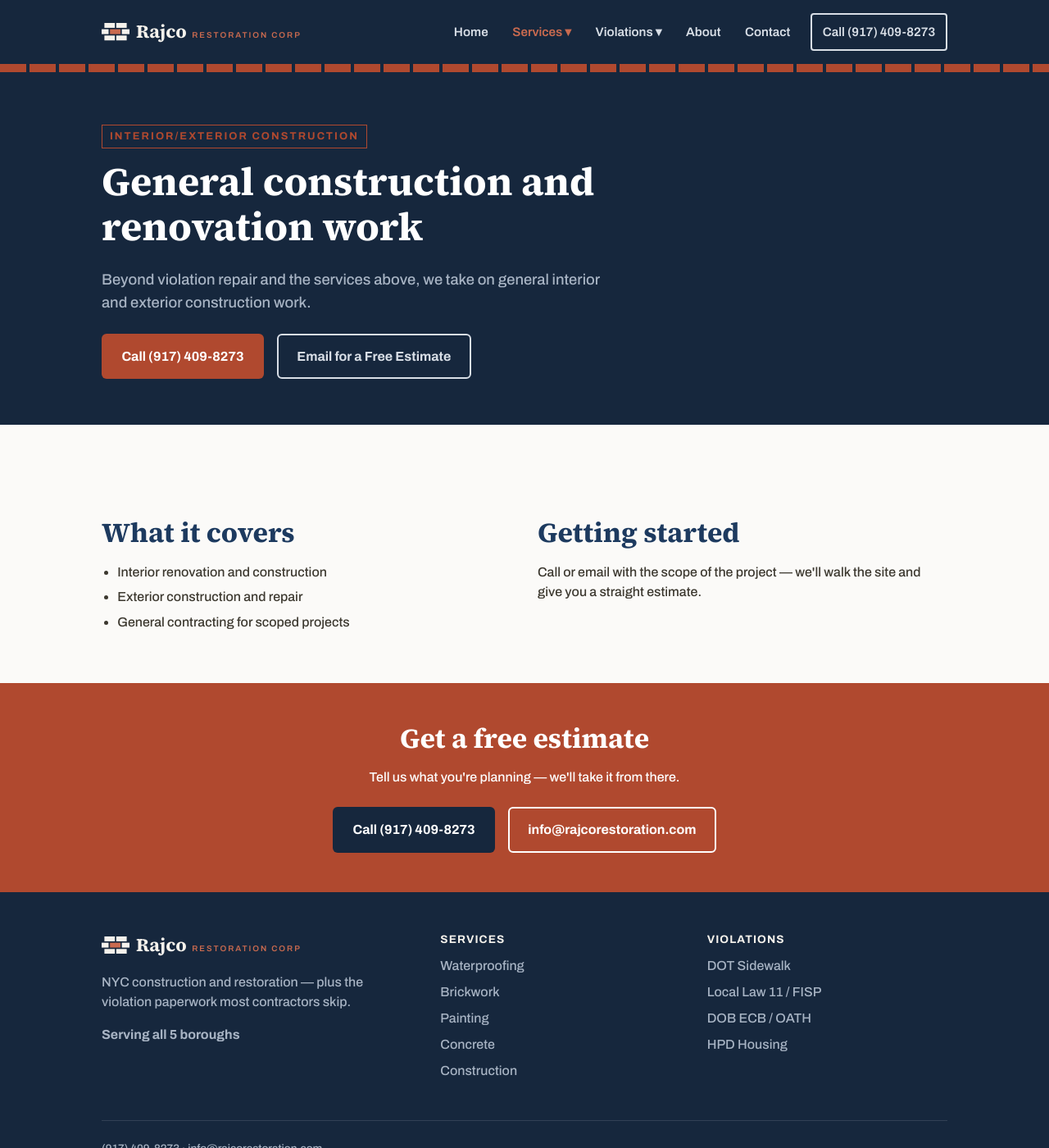
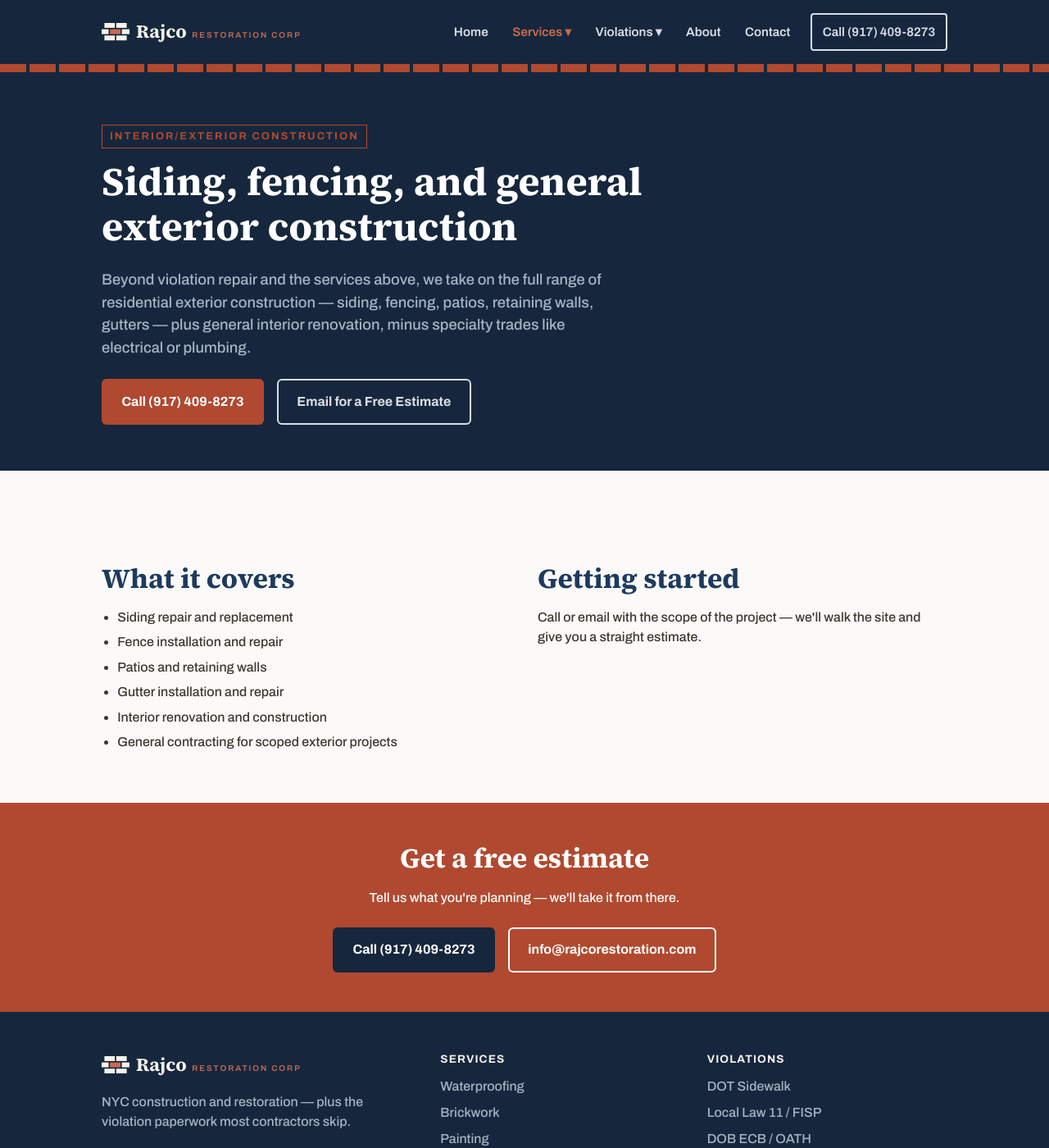
Before and after one commit to hassan9699/rajco-restoration-site, a Jekyll site: the page built from services/construction.html, in a window 1280 px wide and 1400 px high. Shown: the whole window at 82% size. Built offline with Jekyll 4.4.1, drawn with Linux system fonts in a browser that asks for light colours.

Commit message:
Expand construction page to name siding, fencing, patios, retaining walls, gutters
Matches the Google Ads keyword themes for landing-page relevance.

```diff
--- a/index.html
+++ b/index.html
@@ -43,7 +43,7 @@
       </div>
       <div class="card">
         <h3>Interior/Exterior Construction</h3>
-        <p>General renovation and construction work.</p>
+        <p>Siding, fencing, patios, retaining walls, gutters, and general renovation work.</p>
         <a class="card-link" href="{{ '/services/construction.html' | relative_url }}">Learn more &rarr;</a>
       </div>
     </div>
--- a/services/construction.html
+++ b/services/construction.html
@@ -1,13 +1,13 @@
 ---
 title: Interior/Exterior Construction
 layout: default
-description: General interior and exterior construction and renovation work in NYC.
+description: Siding, fencing, patios, retaining walls, gutters, and general interior/exterior construction and renovation work in NYC.
 ---
 <section class="hero">
   <div class="container">
     <span class="eyebrow">Interior/Exterior Construction</span>
-    <h1>General construction and renovation work</h1>
-    <p class="lede">Beyond violation repair and the services above, we take on general interior and exterior construction work.</p>
+    <h1>Siding, fencing, and general exterior construction</h1>
+    <p class="lede">Beyond violation repair and the services above, we take on the full range of residential exterior construction — siding, fencing, patios, retaining walls, gutters — plus general interior renovation, minus specialty trades like electrical or plumbing.</p>
     <div class="cta-row">
       <a href="tel:+19174098273" class="btn btn-primary">Call (917) 409-8273</a>
       <a href="mailto:info@rajcorestoration.com" class="btn btn-outline">Email for a Free Estimate</a>
@@ -20,9 +20,12 @@
     <div class="detail-block">
       <h2>What it covers</h2>
       <ul>
+        <li>Siding repair and replacement</li>
+        <li>Fence installation and repair</li>
+        <li>Patios and retaining walls</li>
+        <li>Gutter installation and repair</li>
         <li>Interior renovation and construction</li>
-        <li>Exterior construction and repair</li>
-        <li>General contracting for scoped projects</li>
+        <li>General contracting for scoped exterior projects</li>
       </ul>
     </div>
     <div class="detail-block">
--- a/services/index.html
+++ b/services/index.html
@@ -36,7 +36,7 @@
       </div>
       <div class="card">
         <h3>Interior/Exterior Construction</h3>
-        <p>General renovation and construction work.</p>
+        <p>Siding, fencing, patios, retaining walls, gutters, and general renovation work.</p>
         <a class="card-link" href="{{ '/services/construction.html' | relative_url }}">Learn more &rarr;</a>
       </div>
     </div>
```
